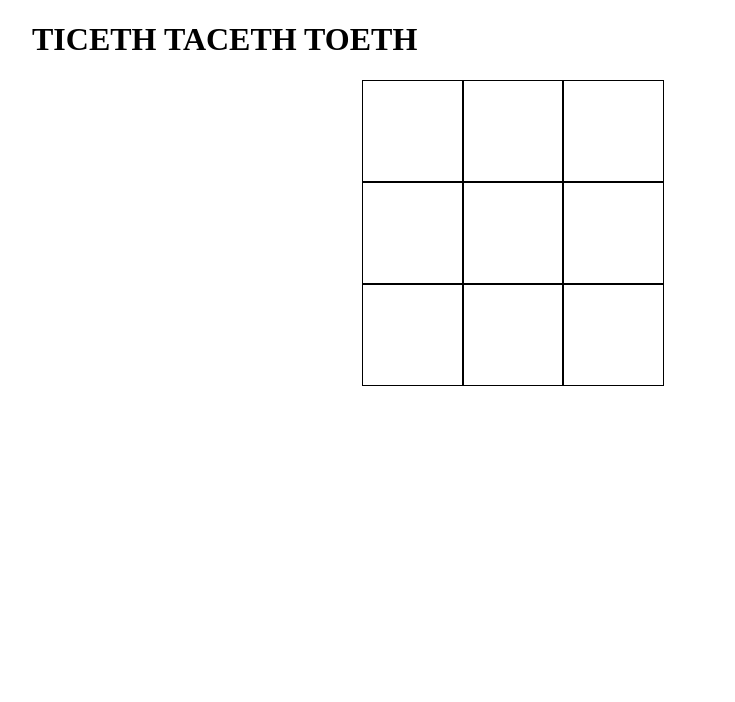
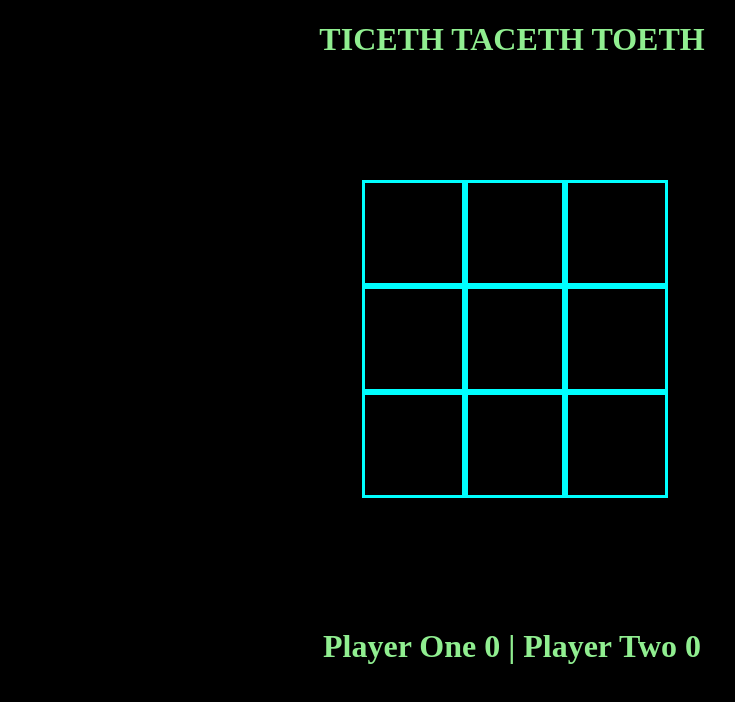
Before and after one commit to Jcirona/tic-tac-toe, a plain HTML site: page index.html in a window 1280 px wide. Shown: the whole page, without its empty margins (128-863 px from the left). Drawn offline with Linux system fonts and the light colour scheme.

Commit message:
slight styling and extra code being added

```diff
--- a/index.html
+++ b/index.html
@@ -6,14 +6,17 @@
     <meta name="viewport" content="width=device-width, initial-scale=1.0">
     <title>Document</title>
     <link rel="stylesheet" href="style.css">
+    <link rel="preconnect" href="https://fonts.googleapis.com">
+    <link rel="preconnect" href="https://fonts.gstatic.com" crossorigin>
+    <link href="https://fonts.googleapis.com/css2?family=Noto+Sans+Symbols:wght@100&family=Open+Sans:wght@300;400;600&display=swap" rel="stylesheet">
 </head>
 
 <body>
-    <head>
+    <header>
         <h1>TICETH TACETH TOETH</h1>
+    </header>
+    <main>
         <h2 class="result"></h2>
-    </head>
-    <main>
         <section class="squares">
             <div class="tile-one"></div>
             <div class="tile-two"></div>
@@ -25,6 +28,9 @@
             <div class="tile-eight"></div>
             <div class="tile-nine"></div>
         </section>
+        <footer>
+            <h1 class="scores">Player One <span class="player-one">0</span> | Player Two <span class="player-two">0</span></h1>
+        </footer>
     </main>
     <script src="main.js"></script>
 </body>
--- a/main.js
+++ b/main.js
@@ -2,8 +2,10 @@ var playerOneTurn = true
 var playerOneWins = null
 var playerTwoWins = null
 var turnNum = 0
+var playerOneScore = 0
+var playerTwoScore = 0
 
-
+var allTiles = document.querySelectorAll('#tiles')
 var tileOne = document.querySelector('.tile-one')
 var tileTwo = document.querySelector('.tile-two')
 var tileThree = document.querySelector('.tile-three')
@@ -18,6 +20,9 @@ var resultBoard = document.querySelector('.result')
 var playerOneSelect = document.querySelector('.tile')
 var selectedSquare = document.querySelector('.squares')
 
+var playerOneNewScore = document.querySelector('.player-one')
+var playerTwoNewScore = document.querySelector('.player-two')
+
 
 
 
@@ -27,6 +32,7 @@ function playerOneClick(event) {
     if (boxClicked.tagName === 'DIV') {
         if (boxClicked.textContent != 'O' && playerOneTurn === true) {
             boxClicked.textContent = 'X'
+            boxClicked.style.color = 'yellow'
             turnNum++
 
             //One dense nest for player X
@@ -70,6 +76,7 @@ function playerOneClick(event) {
          // Player O's seriously large nest
         }else if(boxClicked.textContent != 'X' && playerOneTurn === false) {
             boxClicked.textContent = 'O'
+            boxClicked.style.color = 'orange'
             turnNum ++
 
             if (tileOne.textContent === 'O' && tileTwo.textContent === 'O' && tileThree.textContent === 'O'){
@@ -111,10 +118,15 @@ function playerOneClick(event) {
     }
     if (playerOneWins === true) {
         resultBoard.textContent = 'Player One Wins!'
+        playerOneScore ++
+        playerOneNewScore.textContent = playerOneScore
     } else if (playerTwoWins === true) {
         resultBoard.textContent = 'Player Two Wins!'
+        playerTwoScore ++
+        playerTwoNewScore.textContent = playerTwoScore
     } else if (turnNum === 9 && playerOneWins != true) {
         resultBoard.textContent = 'You both lose!! Tee Hee'
+        resultBoard.style.color = 'salmon'
     }
 }
 
--- a/style.css
+++ b/style.css
@@ -1,20 +1,36 @@
 body {
+    background-color: black;
     margin: 0 auto;
     max-width: 960px;
+    color: lightgreen;
+}
+
+header h1 {
+    display: flex;
+    justify-content: center;
 }
 
 main {
     margin: 0 auto;
 }
 
+.result {
+    display: flex;
+    justify-content: center;
+}
+
 .squares {
+    font-family: 'Noto Sans Symbols', sans-serif;
+    font-family: 'Open Sans', sans-serif;
+    font-size: 2em;
+    margin-top: 100px;
     display: grid;
     grid-template-columns: 100px 100px 100px;
     justify-content: center;
 }
 
 .tile-one {
-    border: 1px solid black;
+    border: 3px solid cyan;
     width: 100px;
     height: 100px;
     display:flex;
@@ -23,7 +39,7 @@ main {
 }
 
 .tile-two {
-    border: 1px solid black;
+    border: 3px solid cyan;
     width: 100px;
     height: 100px;
     display:flex;
@@ -32,7 +48,7 @@ main {
 }
 
 .tile-three {
-    border: 1px solid black;
+    border: 3px solid cyan;
     width: 100px;
     height: 100px;
     display:flex;
@@ -41,7 +57,7 @@ main {
 }
 
 .tile-four {
-    border: 1px solid black;
+    border: 3px solid cyan;
     width: 100px;
     height: 100px;
     display:flex;
@@ -50,7 +66,7 @@ main {
 }
 
 .tile-five {
-    border: 1px solid black;
+    border: 3px solid cyan;
     width: 100px;
     height: 100px;
     display:flex;
@@ -59,7 +75,7 @@ main {
 }
 
 .tile-six {
-    border: 1px solid black;
+    border: 3px solid cyan;
     width: 100px;
     height: 100px;
     display:flex;
@@ -68,7 +84,7 @@ main {
 }
 
 .tile-seven {
-    border: 1px solid black;
+    border: 3px solid cyan;
     width: 100px;
     height: 100px;
     display:flex;
@@ -77,7 +93,7 @@ main {
 }
 
 .tile-eight {
-    border: 1px solid black;
+    border: 3px solid cyan;
     width: 100px;
     height: 100px;
     display:flex;
@@ -86,10 +102,15 @@ main {
 }
 
 .tile-nine {
-    border: 1px solid black;
+    border: 3px solid cyan;
     width: 100px;
     height: 100px;
     display:flex;
     justify-content: center;
     align-items: center;
 }
+
+.scores {
+    margin-top: 130px;
+    text-align: center;
+}
```
